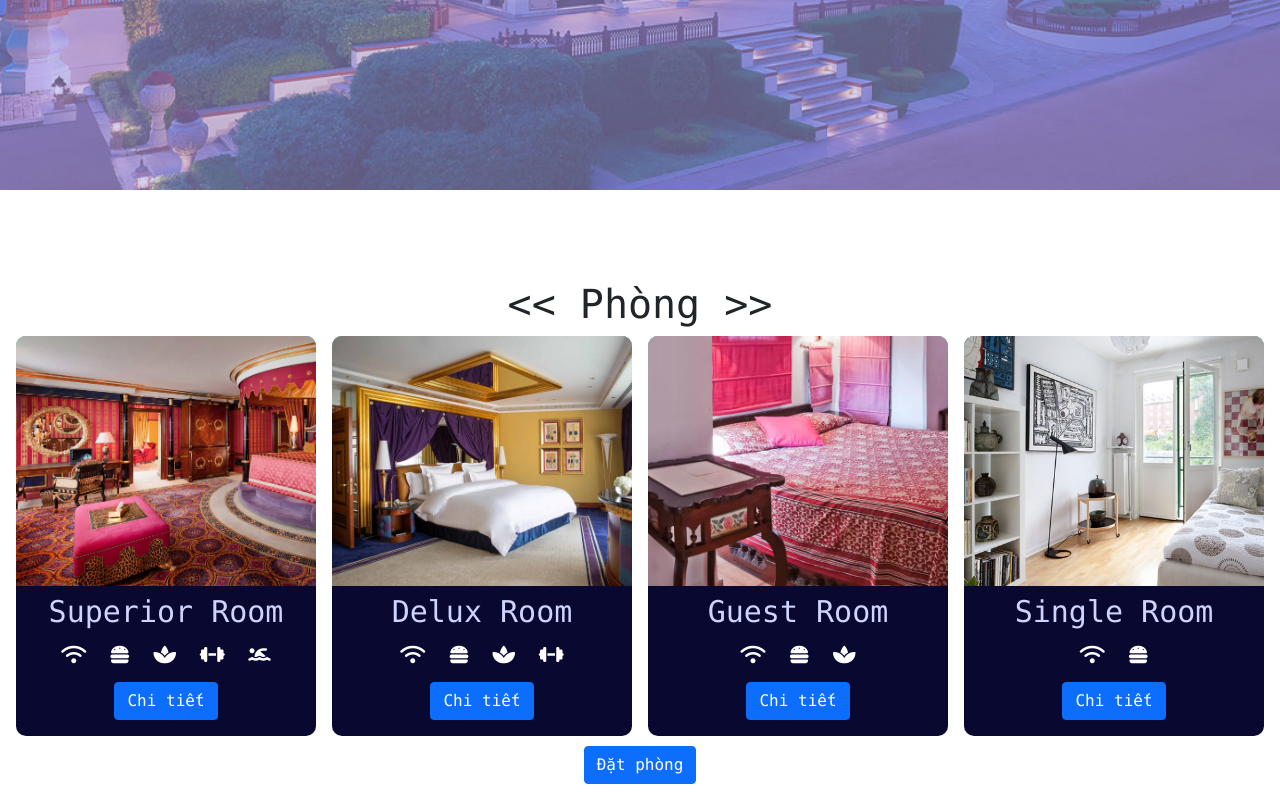
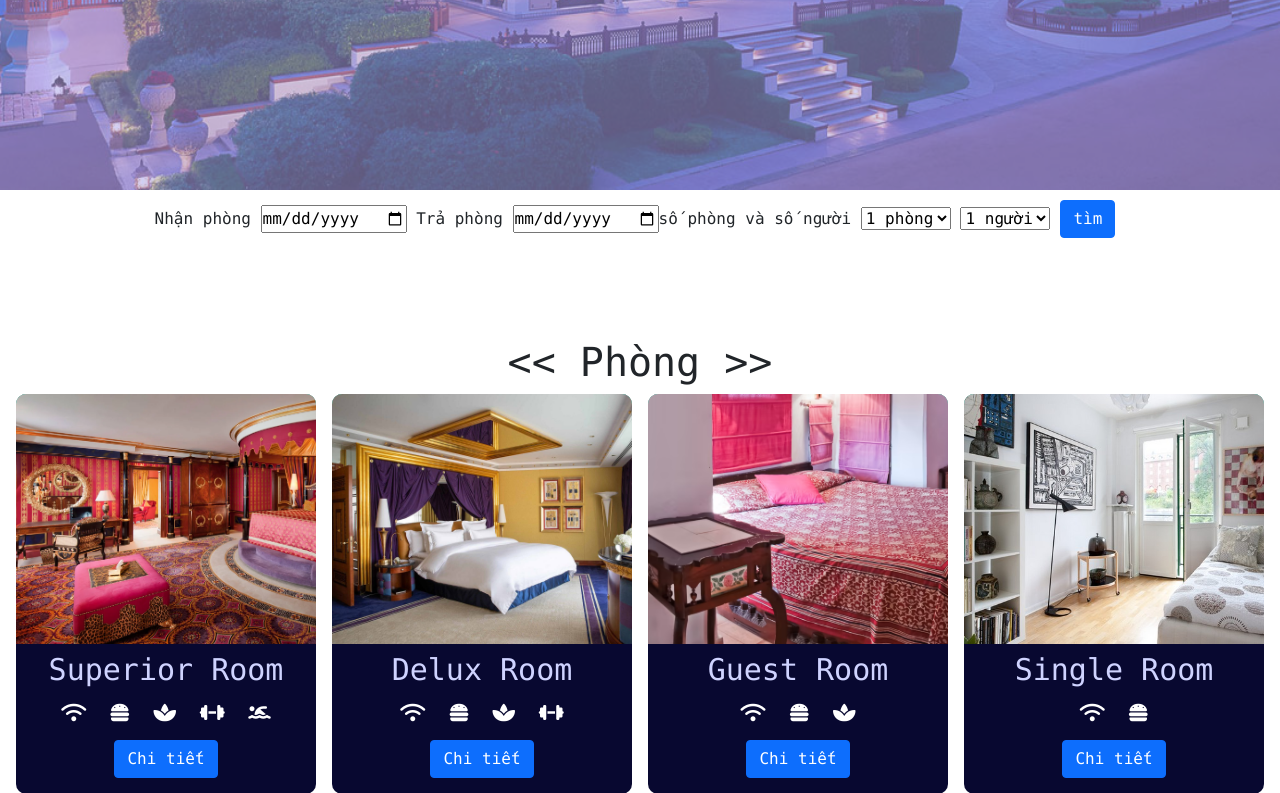
Before and after one commit to Trung-Hieu-Le/Hotel-Management, a PHP site: page /hotelmanage_system/home.php in a window 1280 px wide. Shown: the part 610-1403 px from the top of the page. Run offline with PHP 8.4, Linux system fonts and the light colour scheme; the visitor is signed in with stand-in values (Sample User, id 1); tables that the repository leaves empty or names only in its code hold one stand-in row (values such as "Sample post"); some web fonts are replaced.

Commit message:
Add files via upload

```diff
--- a/home.php
+++ b/home.php
@@ -32,13 +32,52 @@ if($userID == true){
     <script src="https://unpkg.com/sweetalert/dist/sweetalert.min.js"></script>
     <link rel="stylesheet" href="./admin/css/roombook.css">
     <style>
-      #guestdetailpanel{
+      #guestdetailpanel #guestdetail{
         display: none;
       }
       #guestdetailpanel .middle{
         height: 540px;
       }
+	  #guestdetail{
+        display: none;
+		height: 540px;
+      }
+	#customers {
+  font-family: Arial, Helvetica, sans-serif;
+  border-collapse: collapse;
+  width: 1580px;
+  height: 300px;
+  padding: 12px;
+	}
+  #customers td, #customers th {
+  border: 1px solid #ddd;
+  padding: 12px;
+  text-align: center;
+  background-color: #f2f2f2;
+}
+
+
+
+#customers th {
+  padding-top: 12px;
+  padding-bottom: 12px;
+ text-align: center;
+  background-color: #007BFF;
+  color: white;
+}
+table, th, td {
+  border: 1px solid;
+  padding: 12px;
+}
+.container {
+    display: flex;
+    justify-content: center; /* Căn giữa theo chiều ngang */
+    align-items: center; /* Căn giữa theo chiều dọc */
+}
     </style>
+
+
+
 </head>
 
 <body>
@@ -74,8 +113,7 @@ if($userID == true){
         <div class="welcomeline">
           <h2 class="welcometag">Chào mừng đến với Sparrow Hotel</h2>
         </div>
-
-      <!-- bookbox -->
+<!--bookbox-->
      <div id="guestdetailpanel">
         <form action="" method="POST" class="guestdetailpanelform">
             <div class="head">
@@ -143,6 +181,7 @@ if($userID == true){
             </div>
         </form>
 
+
         <!-- ==== room book php ====-->
 
         <?php
@@ -188,7 +227,42 @@ if($userID == true){
 
     </div>
   </section>
+	<div class="container">
+			<div class="check">
 
+
+						<span class="check-in-out-button">
+                            <label for="cin">Nhận phòng</label>
+
+							<input name="cin" type ="date">
+                        </span>
+                        <span class="check-in-out-button">
+                            <label for="cin"> Trả phòng</label>
+							<input name="cout" type ="date">
+                        </span>
+		</div>
+		<div class="check-in-out-button">
+		<label >số phòng và số người</label>
+		<select >
+
+                        <option>1 phòng</option>
+                        <option>2 phòng</option>
+						<option>3 phòng</option>
+						<option>4 phòng</option>
+
+        </select>
+		<select >
+
+                        <option>1 người</option>
+                        <option>2 người</option>
+						<option>3 người</option>
+						<option>4 người</option>
+
+        </select>
+		</div>
+		<button class="btn btn-primary bookbtn">tìm</button>
+
+	</div>
   <section id="secondsection">
     <!-- <img src="./image/homeanimatebg.svg"> -->
     <div class="ourroom">
@@ -205,7 +279,7 @@ if($userID == true){
               <i class="fa-solid fa-dumbbell"></i>
               <i class="fa-solid fa-person-swimming"></i>
             </div>
-            <button class="btn btn-primary bookbtn">Chi tiết</button>
+            <button class="btn btn-primary bookbtn" onclick="openroombox()">Chi tiết</button>
           </div>
         </div>
         <div class="roombox">
@@ -218,7 +292,7 @@ if($userID == true){
               <i class="fa-solid fa-spa"></i>
               <i class="fa-solid fa-dumbbell"></i>
             </div>
-            <button class="btn btn-primary bookbtn">Chi tiết</button>
+            <button class="btn btn-primary bookbtn" onclick="openroombox()" >Chi tiết</button>
           </div>
         </div>
         <div class="roombox">
@@ -230,7 +304,7 @@ if($userID == true){
               <i class="fa-solid fa-burger"></i>
               <i class="fa-solid fa-spa"></i>
             </div>
-            <button class="btn btn-primary bookbtn">Chi tiết</button>
+            <button class="btn btn-primary bookbtn"  onclick="openroombox()">Chi tiết</button>
           </div>
         </div>
         <div class="roombox">
@@ -241,14 +315,55 @@ if($userID == true){
               <i class="fa-solid fa-wifi"></i>
               <i class="fa-solid fa-burger"></i>
             </div>
-            <button class="btn btn-primary bookbtn">Chi tiết</button>
+            <button class="btn btn-primary bookbtn" onclick="openroombox()">Chi tiết</button>
+
 			</div>
         </div>
 	</div>
+
 		<div class="d-flex justify-content-center">
     <button class="btn btn-primary bookbtn" onclick="openbookbox()">Đặt phòng</button>
 	</div>
+	<!--roombox-->
+<div id="guestdetail" >
+        <form action="" method="POST" class="guestdetailform">
+            <div class="head" >
+                <h3>chi tiết</h3>
+                <i class="fa-solid fa-circle-xmark" onclick="closebox1()"></i>
             </div>
+
+            <table id="customers" border=1 align="center" >
+				<tr>
+					<th>room type</th>
+					<th>room description</th>
+					<th>room price</th>
+				</tr>
+				<?php
+                        $sql ="SELECT * FROM room_type";
+                        $result = $conn->query($sql) or die("Can't get recordset");
+                        if($result->num_rows>=0){
+                            while($row = $result->fetch_assoc()){
+                                ?>
+				<tr>
+					<td><?php echo $row["name"];?></td>
+                    <td><?php echo $row["description"];?></td>
+                    <td><?php echo $row["price"];?> $</td>
+				</tr>
+				 <?php
+				   }
+                        } else {
+                            echo "<tr><td colspan=7>Tap ket qua rong</td></tr>";
+                        }
+                        $conn->close();
+
+                    ?>
+			</table>
+
+
+        </form>
+	</div>
+
+
   </section>
 
   <section id="thirdsection">
@@ -281,5 +396,54 @@ if($userID == true){
   </section>
 </body>
 
-<script src="./javascript/home.js"></script>
+<script>
+var bookbox = document.getElementById("guestdetailpanel");
+
+    openbookbox = () =>{
+      bookbox.style.display = "flex";
+    }
+    closebox = () =>{
+      bookbox.style.display = "none";
+    }
+var roombox = document.getElementById("guestdetail");
+
+    openroombox = () =>{
+      roombox.style.display = "flex";
+    }
+    closebox1 = () =>{
+      roombox.style.display = "none";
+    }
+
+
+var price = 0;
+function calculatePrice() {
+  var meal = document.getElementsByName("Meal")[0].value;
+
+  //Sử dụng câu lệnh switch để tính giá tiền tương ứng với từng loại đặt bữa
+  switch (meal) {
+    case "Room only":
+      price = 0;
+      break;
+    case "Breakfast":
+      price = 50;
+      break;
+    case "Half Board":
+      price = 150;
+      break;
+    case "Full Board":
+      price = 70;
+      break;
+    default:
+      price = 0;
+      break;
+  }
+
+  //Hiển thị giá tiền tính được
+  document.getElementById("price").innerHTML = "$" + price.toFixed(2);
+}
+
+//thêm sự kiện onchange vào select "Meal"
+document.getElementsByName("Meal")[0].onchange = calculatePrice;
+
+</script>
 </html>
```
Lines whose indentation alone changed are shown as unchanged.
